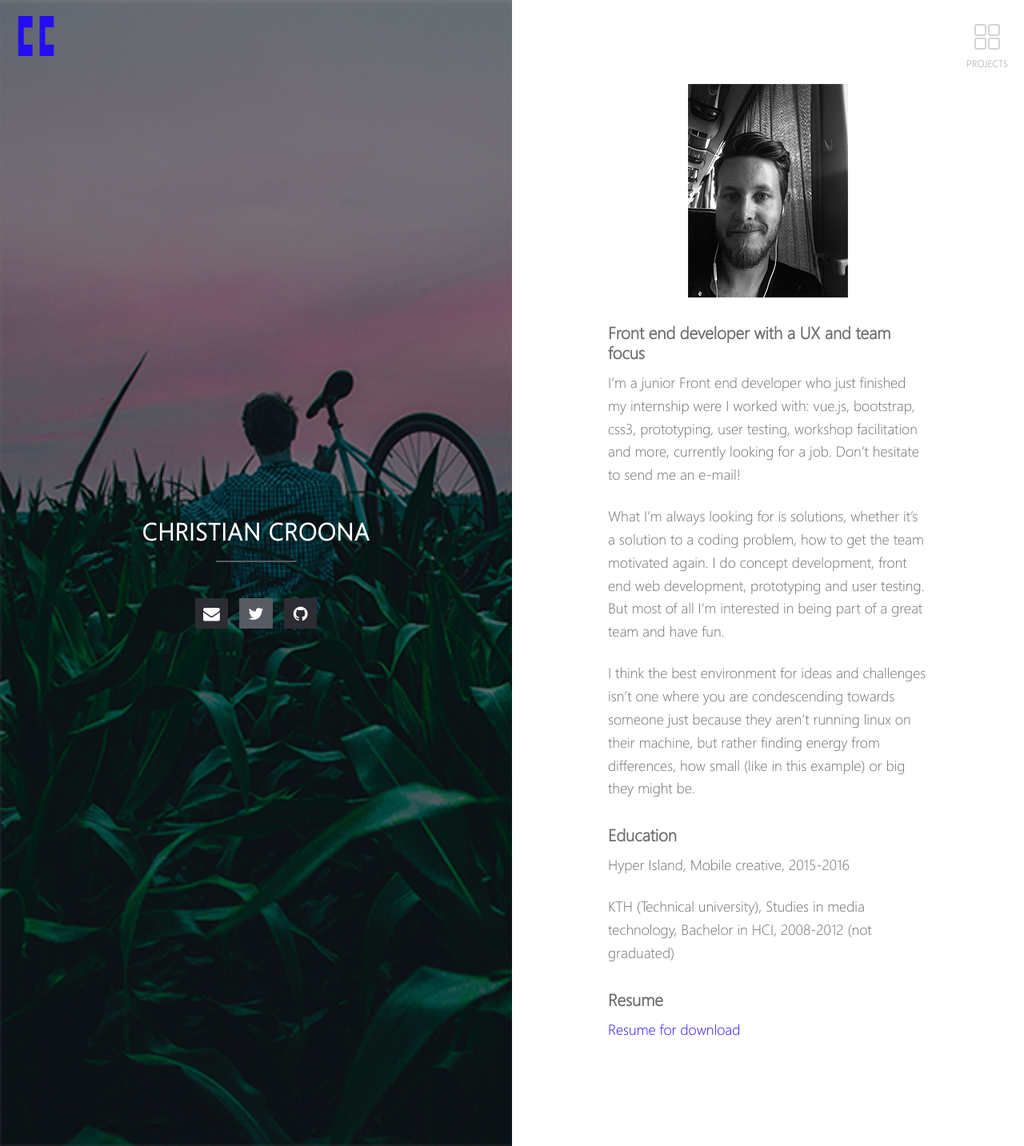
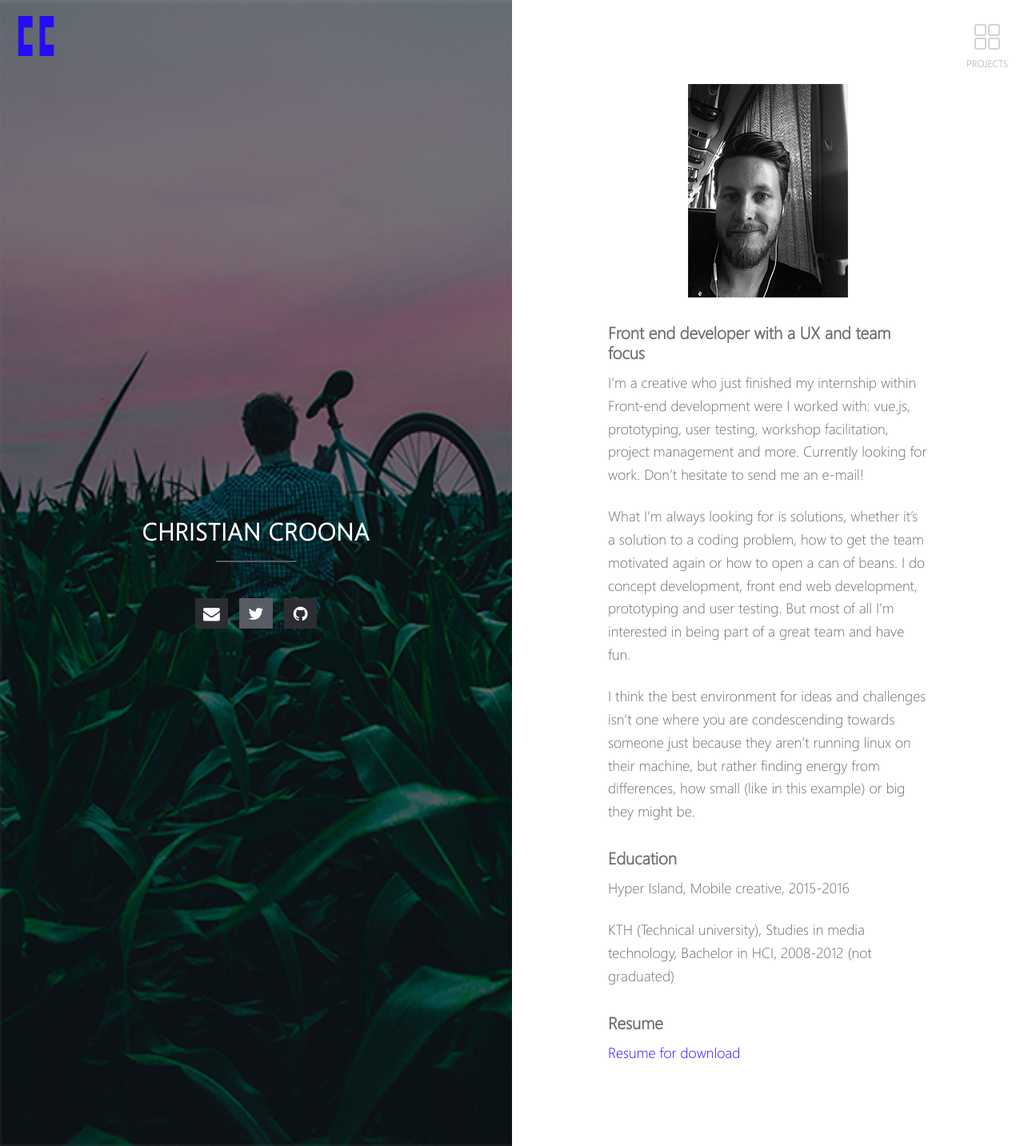
Before and after one commit to cc-lemon/cc-lemon.github.io-, a Jekyll site: the page built from index.md, in a window 1280 px wide. Shown: the whole page at 80% size. Built offline with Jekyll 4.4.1, drawn with Linux system fonts in a browser that asks for light colours.

Commit message:
Update text content

```diff
--- a/index.md
+++ b/index.md
@@ -7,9 +7,9 @@ layout: home
 
 ### Front end developer with a UX and team focus
 
-I'm a junior Front end developer who just finished my internship were I worked with: vue.js, bootstrap, css3, prototyping, user testing, workshop facilitation and more, currently looking for a job. Don't hesitate to send me an e-mail!
+I'm a creative who just finished my internship within Front-end development were I worked with: vue.js, prototyping, user testing, workshop facilitation, project management and more. Currently looking for work. Don't hesitate to send me an e-mail!
 
-What I'm always looking for is solutions, whether it’s a solution to a coding problem, how to get the team motivated again. I do concept development, front end web development, prototyping and user testing. But most of all I’m interested in being part of a great team and have fun.
+What I'm always looking for is solutions, whether it’s a solution to a coding problem, how to get the team motivated again or how to open a can of beans. I do concept development, front end web development, prototyping and user testing. But most of all I’m interested in being part of a great team and have fun.
 
 I think the best environment for ideas and challenges isn’t one where you are condescending towards someone just because they aren’t running linux on their machine, but rather finding energy from differences, how small (like in this example) or big they might be.
 
```
